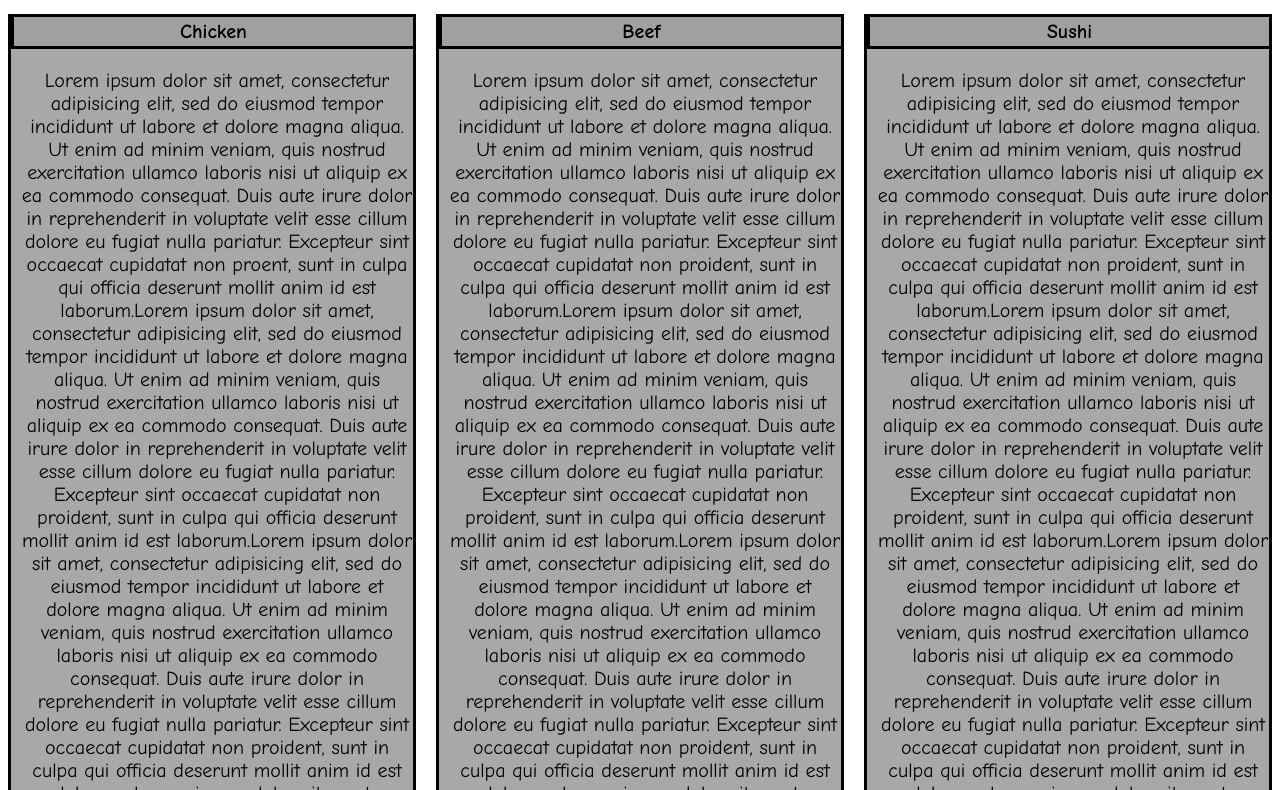
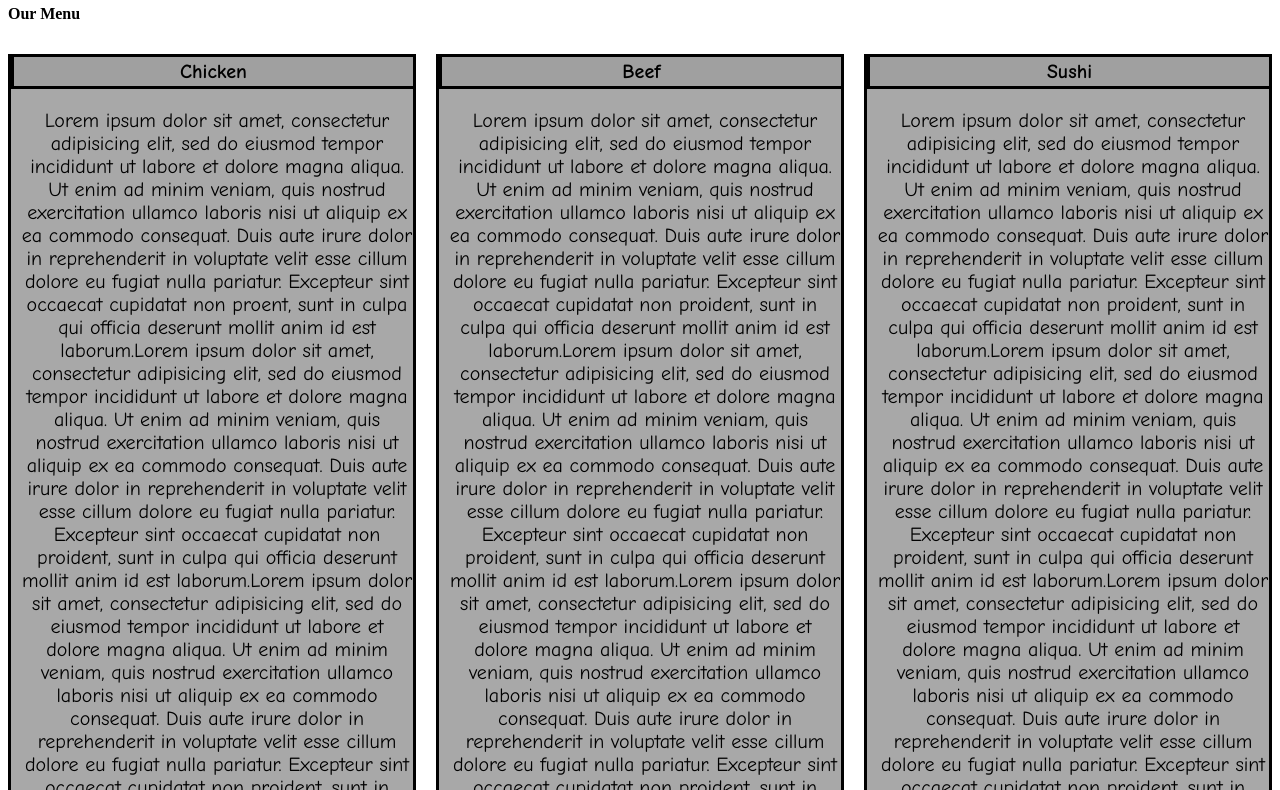
Before and after one commit to Re-LMartins/Module-3-assigment, a plain HTML site: page index.html in a window 1280 px wide. Shown: the part 64-854 px from the top of the page. Drawn offline with Linux system fonts and the light colour scheme.

Commit message:
Update index.html

```diff
--- a/index.html
+++ b/index.html
@@ -34,6 +34,8 @@
   </nav>
 
   </header>
+<div class="subtitulo">
+  <h4>Our Menu</h4>
 
   <div class="menu-icon">
   <ul class="dropdown-menu">
```
